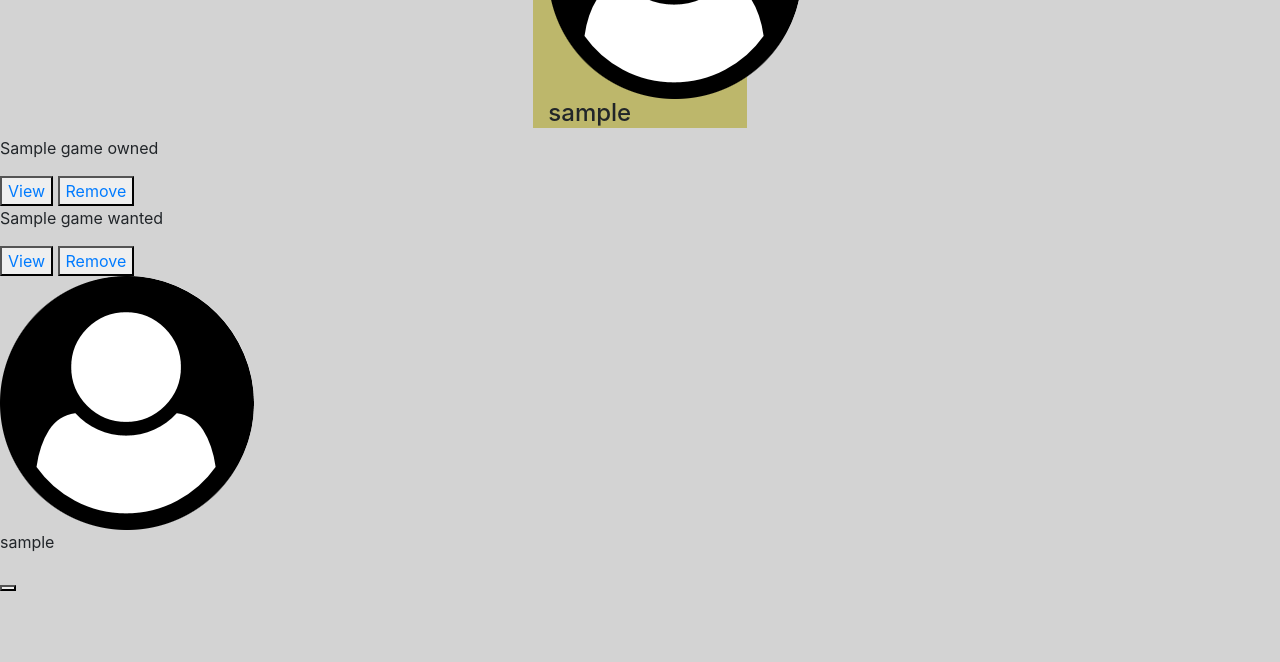
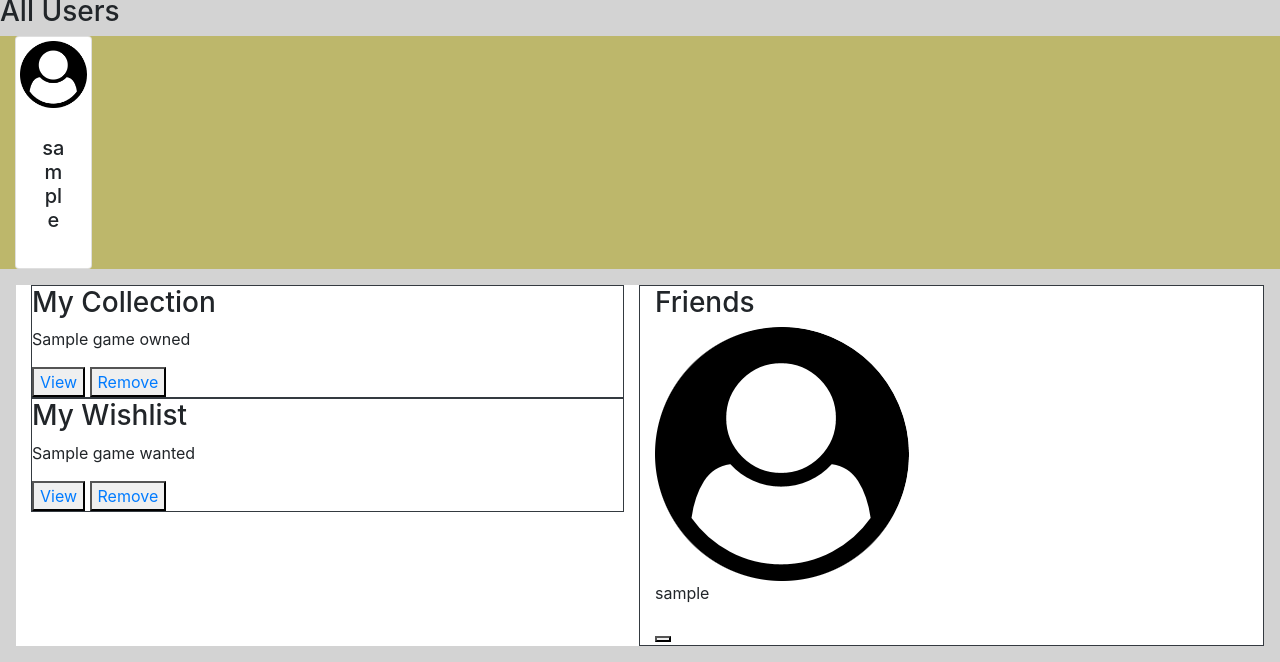
Before and after one commit to JDavisWASD/Game_Storefront, a Flask app: template flask_app/templates/dashboard.html in a window 1280 px wide. Shown: the part 337-999 px from the top of the page. Before the commit the page ends 928 px from the top, so only its background shows below. Run offline with Flask 2, Linux system fonts and the light colour scheme; the template is opened without the code that fills it: most values are stand-ins (such as "Sample title", 1, 10 or a date in 2020); some libraries are stand-ins or nearby versions.

Commit message:
Added some styling

```diff
--- a/flask_app/templates/dashboard.html
+++ b/flask_app/templates/dashboard.html
@@ -14,7 +14,7 @@
         <h1 class="text-center">Game Platform</h1>
         <h2>Welcome, {{self_user.username}}</h2>
         <div class="d-flex col-4 justify-content-around">
-            <a href="/dashboard">Home</a>
+            <a href="/dashboard" class="btn btn-info">Home</a>
             <a href="/edit" class="btn btn-info">Edit profile</a>
             <a href="/logout" class="btn btn-info">Logout</a>
         </div>
@@ -22,33 +22,49 @@
 
     <!-- 'Featured Games' section [Optional] -->
 
-    <!-- 'All Games' section [PL] -->
-    <div>
+    <!-- 'All Games' section -->
+    <h3>All Games</h3>
+    <div class="row flex-nowrap m-3">
+        <!-- row-cols-1 row-cols-md-3 g-4 border border-dark -->
         {% for game in all_games %}
             <!-- Game card -->
-            <div>
-                <p>[ image placeholder ]</p>
-                <p><a href="/view/{{ game.id }}">{{ game.name }}</a></p>
+            <div class="col-2">
+                <div class="card">
+                    <img src="../static/images/forza-horizon-5.jpeg" class="card-img-top" alt="Forza Horizon 5">  <!-- Image placeholder -->
+                    <div class="card-body">
+                        <h5 class="card-title"><a href="/view/{{ game.id }}">{{ game.name }}</a></h5>
+                    </div>
+                </div>
             </div>
         {% endfor %}
     </div>
 
     <!-- 'All Users' section [HS] -->
-    <div class="col-2 mx-auto" style="background-color:darkkhaki">
-        <h2>Users:</h2>
+    <h3>All Users</h3>
+    <div class="row flex-nowrap mx-auto" style="background-color:darkkhaki">
         {% for user in all_users %}
             <!-- User card -->
-            <div>
-                <img src="../static/images/user-circle.png" alt="{{ user.username }}'s user icon">
-                <h4>{{ user.username }}</h4>
+            <div class="col-1">
+                <div class="card p-1">
+                    <img src="../static/images/user-circle.png" class="card-img-top figure-img" alt="{{ user.username }}'s user icon">
+                    <div class="card-body">
+                        <h5 class="card-title text-center">{{ user.username }}</h5>
                         {% if user.id != self_user.id %}    {# makes sure we cannot add ourselves to friends list #}
                             <a href="/add/friend/{{ user.id }}">Add</a>
                         {% endif %}
                     </div>
+                </div>
+            </div>
         {% endfor %}
     </div>
+
+    <!-- Overall container for collection/wishlist + friends sections -->
+    <div class="d-flex flex-row bg-white m-3">
+        <!-- Overall container for collection/wishlist sections -->
+        <div class="col">
             <!-- 'Collection' section [HS] -->
-    <div>
+            <div class="border border-dark">
+                <h3>My Collection</h3>
                 {% for game_owned in collection_games %}
                     <div>   <!-- row for each game in collections -->
                         <div>   <!-- container to hold image and game title -->
@@ -66,7 +82,8 @@
             </div>
 
             <!-- 'Wishlist' section [HS] -->
-    <div>
+            <div class="border border-dark">
+                <h3>My Wishlist</h3>
                 {% for game_wanted in wishlist_games %}
                     <div>   <!-- row for each game in wishlist -->
                         <div>   <!-- container to hold image and game title -->
@@ -82,9 +99,11 @@
                     </div>
                 {% endfor %}
             </div>
+        </div>
 
         <!-- 'Friends' section [HS] -->
-    <div>
+        <div class="border border-dark col">
+            <h3>Friends</h3>
             {% for friend in all_friends %}
                 <div> <!-- row for each user in friends list -->
                     <img src="../static/images/user-circle.png" alt=" {{ friend.username }}'s user icon">
@@ -93,6 +112,10 @@
                 <button><a href="/remove/friend/{{ friend.id }}"></a></button>
             {% endfor %}
         </div>
+
+    </div>
+
+
 </body>
 
 </html>
```
Lines whose indentation alone changed are shown as unchanged.
